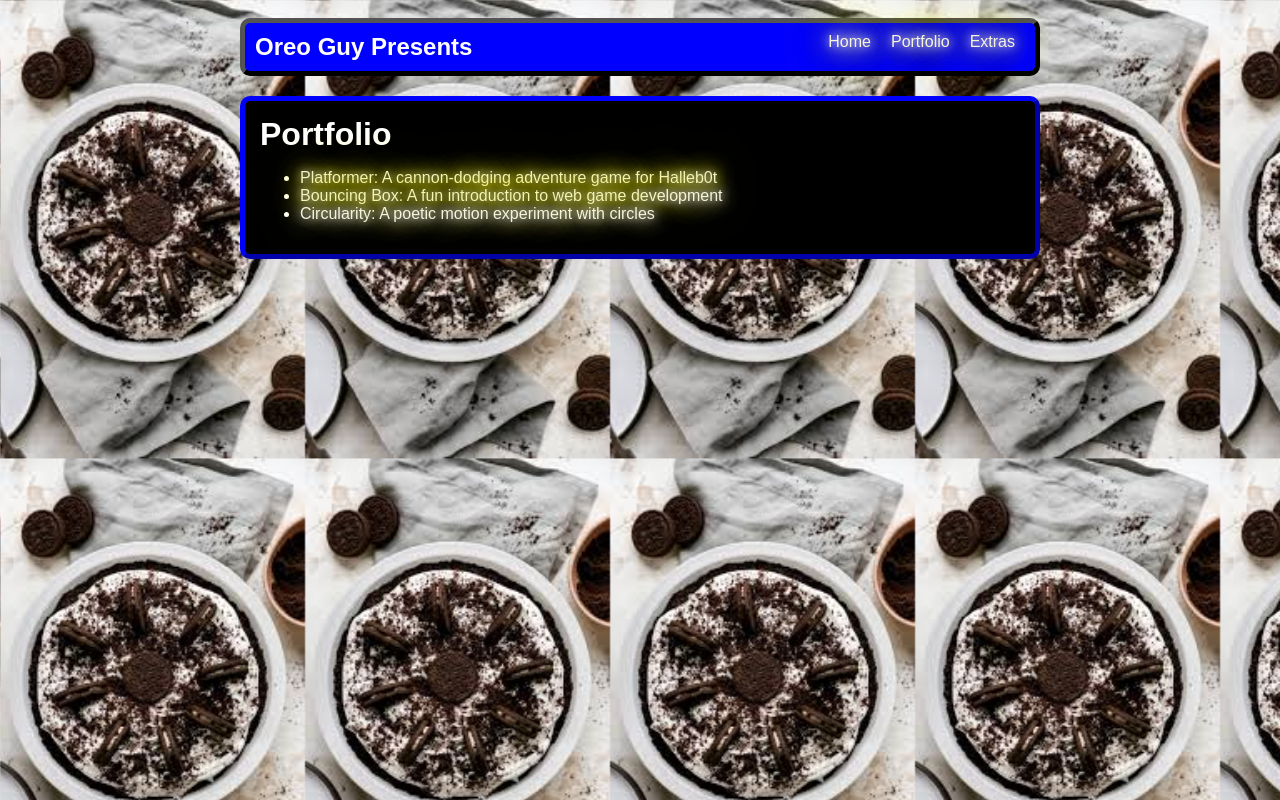
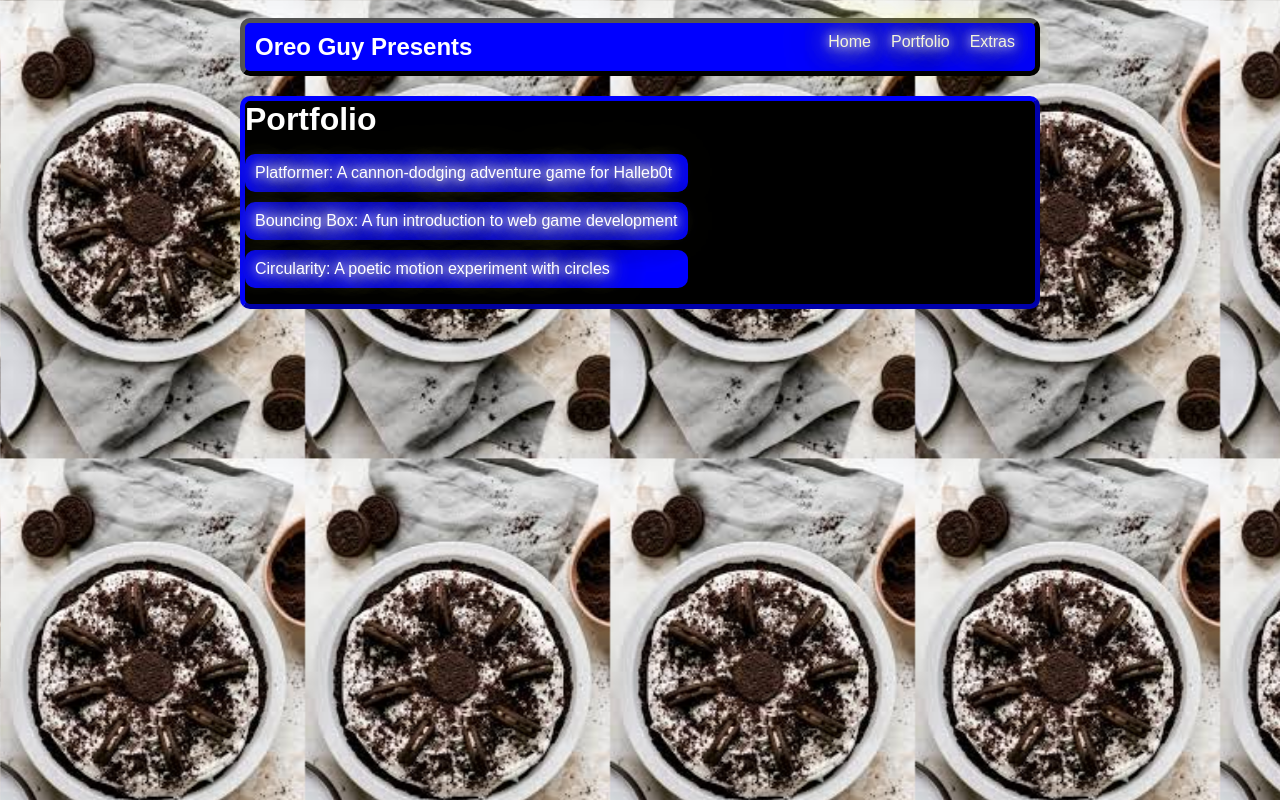
Before and after one commit to OreoGuyWyatt/OreoGuyWyatt.github.io, a plain HTML site: page portfolio.html in a window 1280 px wide. Drawn offline with Linux system fonts and the light colour scheme.

Commit message:
done portfolio shenanagins

```diff
--- a/porfoliostyling.css
+++ b/porfoliostyling.css
@@ -110,6 +110,30 @@ main {
 h2, h3 {
     margin: 0px;
 }
+.content h1 {
+  color: white;
+}
+
+#portfolio {
+  list-style-type: none;
+  padding-left: 0;
+}
+
+#portfolio li {
+  background: blue;
+  padding: 10px;
+  border-radius: 10px;
+  margin-bottom: 10px;
+}
+
+#portfolio li:hover {
+  background: black;
+}
+
+#portfolio a {
+  text-decoration: none;
+  color: white;
+}
 
 
 @media screen and (min-width: 120px) and (max-width: 1080px) {
--- a/portfolio.html
+++ b/portfolio.html
@@ -22,7 +22,7 @@
         </ul>
       </nav>
       <main>
-        <div class="contents">
+        <div class="content">
             <h1>Portfolio</h1>
             <ul id="portfolio">
                 <li>
```
